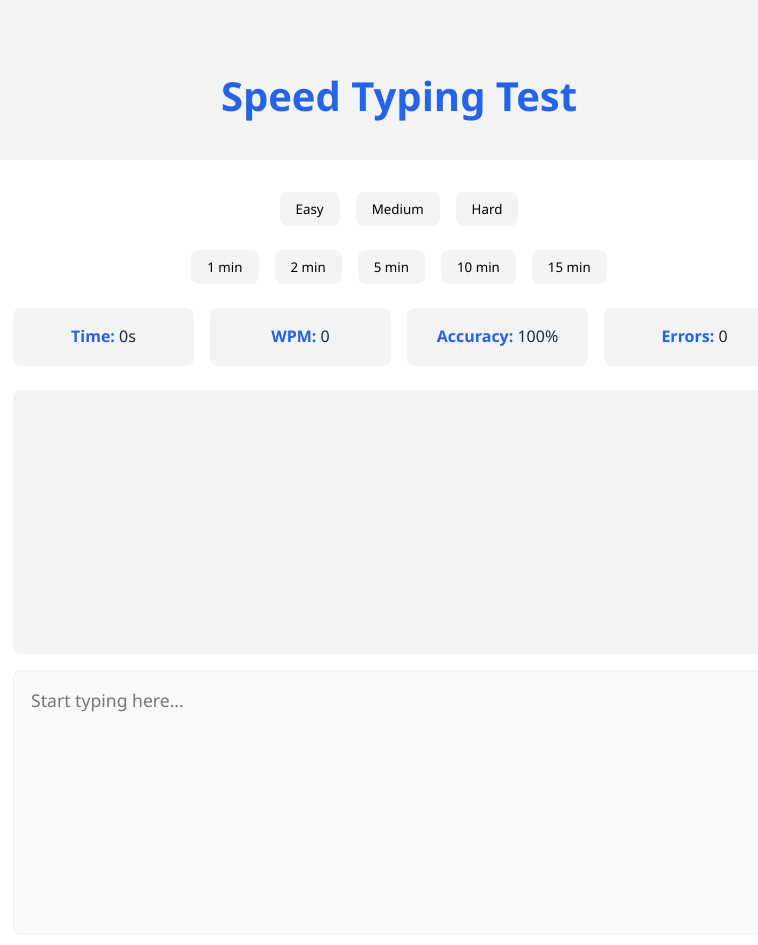
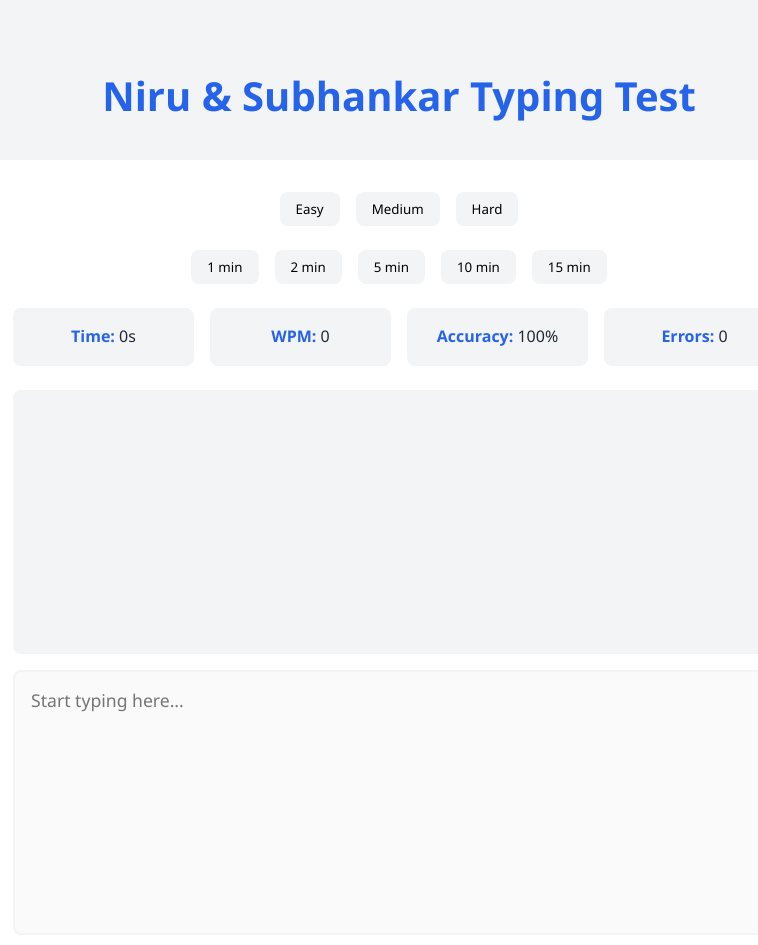
Before and after one commit to uttammanna/NiruBhai, a plain HTML site: page index.html in a window 1280 px wide. Shown: the top 945 px of the page, without its empty margins (241-999 px from the left). Drawn offline with Linux system fonts and the light colour scheme.

Commit message:
Update index.html

```diff
--- a/index.html
+++ b/index.html
@@ -8,7 +8,7 @@
 </head>
 <body>
     <div class="container">
-        <h1>Speed Typing Test</h1>
+        <h1>Niru & Subhankar Typing Test</h1>
 
         <div class="test-container">
             <div class="difficulty-selector">
```
